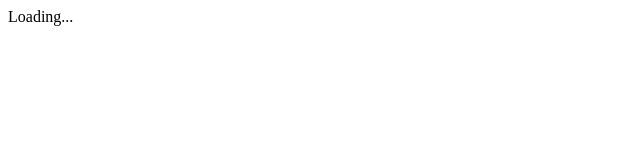
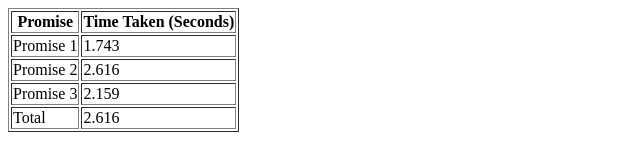
Before and after one commit to acciojob/wait-for-multiple-promises-soniyafaroda, a website: page main.html in a window 1280 px wide. Shown: the whole page, without its empty margins (0-640 px from the left). Drawn offline with Linux system fonts and the light colour scheme.

Commit message:
created a submission

```diff
--- a/main.html
+++ b/main.html
@@ -1,5 +1,25 @@
-<tbody id="output">
-  <tr id="loading">
-    <td colspan="2">Loading...</td>
-  </tr>
-</tbody>
+<!DOCTYPE html>
+<html>
+<head>
+  <title>Multiple Promises Tracker</title>
+</head>
+<body>
+
+  <table border="1">
+    <thead>
+      <tr>
+        <th>Promise</th>
+        <th>Time Taken (Seconds)</th>
+      </tr>
+    </thead>
+
+    <tbody id="output">
+      <tr id="loading">
+        <td colspan="2">Loading...</td>
+      </tr>
+    </tbody>
+  </table>
+
+  <script src="script.js"></script>
+</body>
+</html>
```
